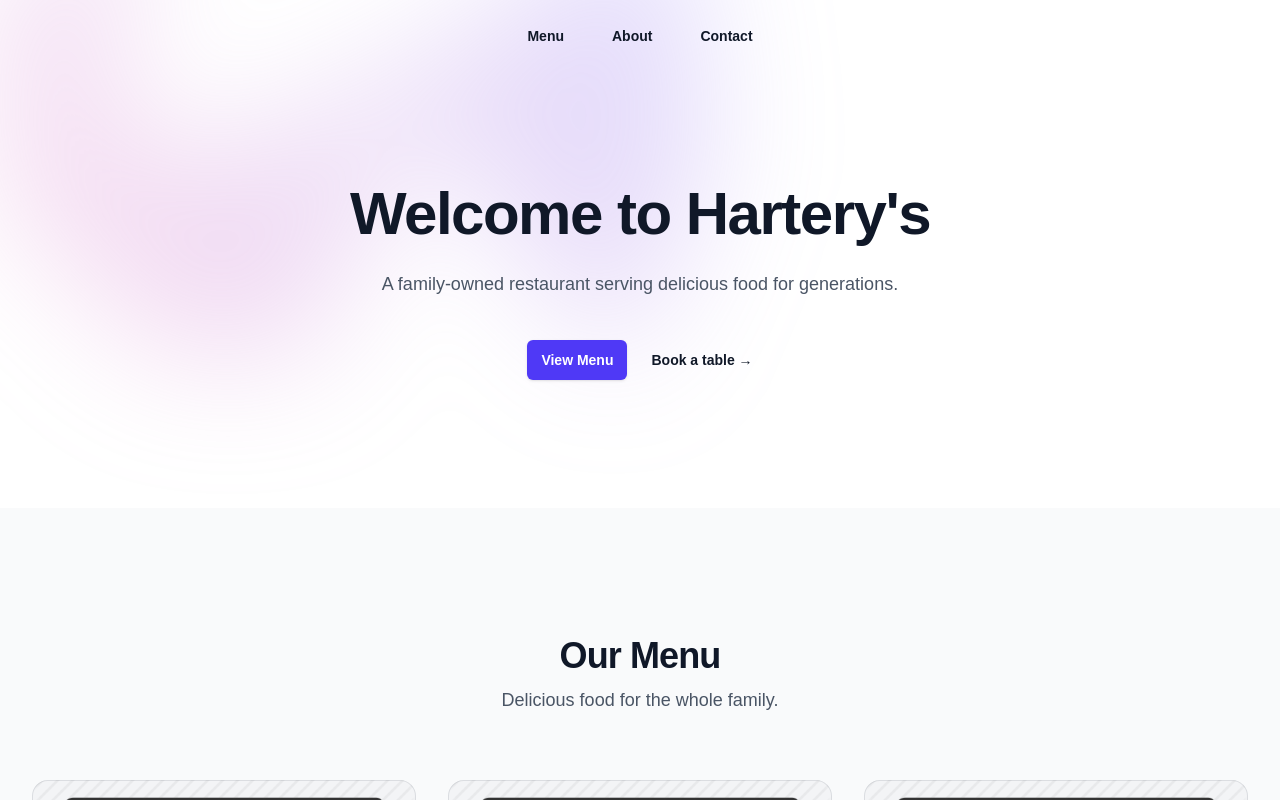
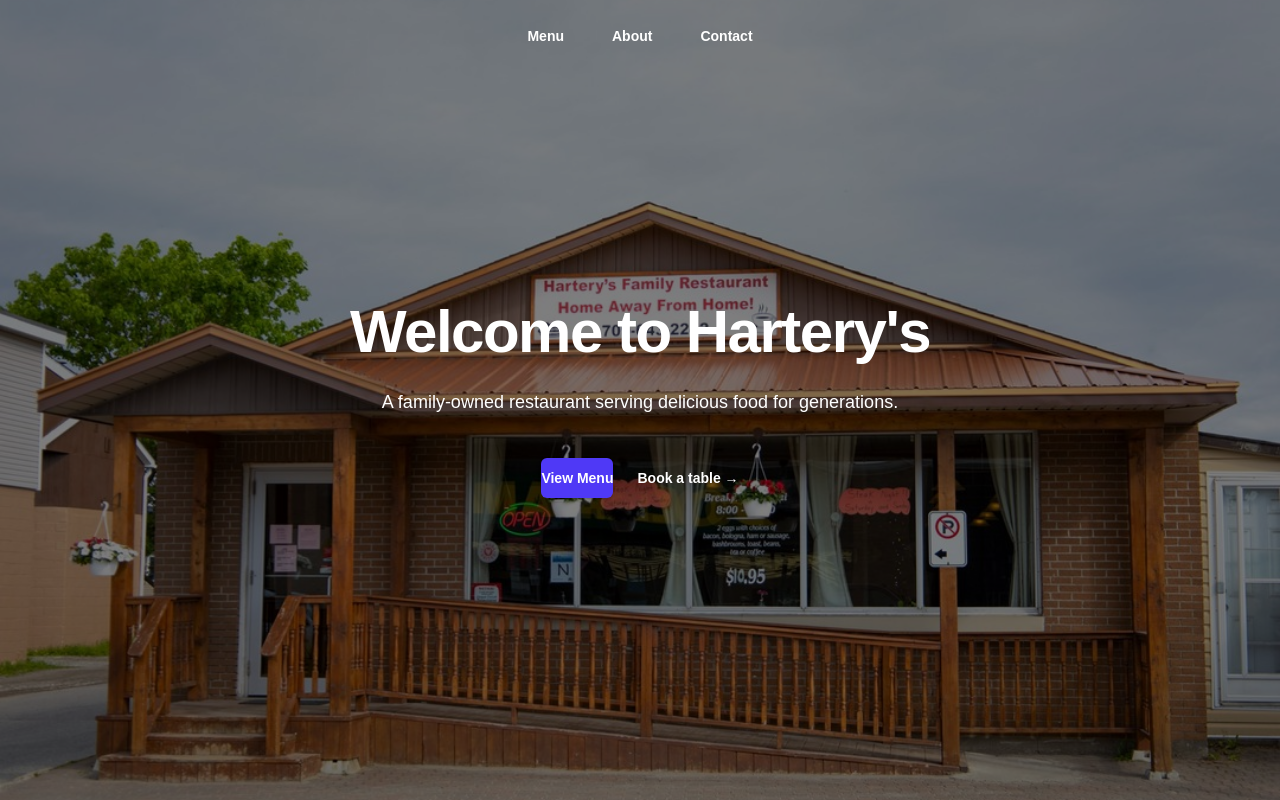
Before and after one commit to JoshuaLomond/harterys, a Next.js app: page / in a window 1280 px wide. Shown: the top 800 px of the page. Built offline with nearby package versions, Linux system fonts and the light colour scheme.

Commit message:
Hero-Background

```diff
--- a/app/page.tsx
+++ b/app/page.tsx
@@ -1,31 +1,47 @@
+"use client";
+
 import Image from "next/image";
+import { useState, useEffect } from "react";
 
 export default function Home() {
+  const [scrolled, setScrolled] = useState(false);
+
+  useEffect(() => {
+    const handleScroll = () => {
+      const isScrolled = window.scrollY > 10;
+      if (isScrolled !== scrolled) {
+        setScrolled(isScrolled);
+      }
+    };
+
+    document.addEventListener("scroll", handleScroll);
+    return () => {
+      document.removeEventListener("scroll", handleScroll);
+    };
+  }, [scrolled]);
+
   return (
     <div className="bg-white">
       {/* Header */}
-      <header className="absolute inset-x-0 top-0 z-50">
+      <header
+        className={`fixed inset-x-0 top-0 z-50 transition-colors duration-300 ${
+          scrolled
+            ? "bg-white shadow-md text-gray-900"
+            : "bg-transparent text-white"
+        }`}
+      >
         <nav
           className="flex items-center justify-start p-6 lg:px-8"
           aria-label="Global"
         >
           <div className="hidden lg:flex lg:gap-x-12 mx-auto">
-            <a
-              href="#menu"
-              className="text-sm font-semibold leading-6 text-gray-900"
-            >
+            <a href="#menu" className="text-sm font-semibold leading-6">
               Menu
             </a>
-            <a
-              href="#about"
-              className="text-sm font-semibold leading-6 text-gray-900"
-            >
+            <a href="#about" className="text-sm font-semibold leading-6">
               About
             </a>
-            <a
-              href="#contact"
-              className="text-sm font-semibold leading-6 text-gray-900"
-            >
+            <a href="#contact" className="text-sm font-semibold leading-6">
               Contact
             </a>
           </div>
@@ -34,44 +50,28 @@
 
       <main className="isolate">
         {/* Hero section */}
-        <div className="relative pt-14">
         <div
-            className="absolute inset-x-0 -top-40 -z-10 transform-gpu overflow-hidden blur-3xl sm:-top-80"
-            aria-hidden="true"
+          className="relative h-screen bg-cover bg-center"
+          style={{ backgroundImage: "url('/hero-background.jpg')" }}
         >
-            <div
-              className="relative left-[calc(50%-11rem)] aspect-[1155/678] w-[36.125rem] -translate-x-1/2 rotate-[30deg] bg-gradient-to-tr from-[#ff80b5] to-[#9089fc] opacity-30 sm:left-[calc(50%-30rem)] sm:w-[72.1875rem]"
-              style={{
-                clipPath:
-                  "polygon(74.1% 44.1%, 100% 61.6%, 97.5% 26.9%, 85.5% 0.1%, 80.7% 2%, 72.5% 32.5%, 60.2% 62.4%, 52.4% 68.1%, 47.5% 58.3%, 45.2% 34.5%, 27.5% 76.7%, 0.1% 64.9%, 17.9% 100%, 27.6% 76.8%, 76.1% 97.7%, 74.1% 44.1%)",
-              }}
-            />
-          </div>
-          <div className="py-24 sm:py-32">
-            <div className="mx-auto max-w-7xl px-6 lg:px-8">
-              <div className="mx-auto max-w-2xl text-center">
-                <h1 className="text-4xl font-bold tracking-tight text-gray-900 sm:text-6xl">
+          <div className="absolute inset-0 bg-black opacity-50"></div>
+          <div className="relative z-10 flex flex-col items-center justify-center h-full text-center text-white">
+            <h1 className="text-4xl font-bold tracking-tight sm:text-6xl">
               Welcome to Hartery's
             </h1>
-                <p className="mt-6 text-lg leading-8 text-gray-600">
-                  A family-owned restaurant serving delicious food for
-                  generations.
+            <p className="mt-6 text-lg leading-8">
+              A family-owned restaurant serving delicious food for generations.
             </p>
             <div className="mt-10 flex items-center justify-center gap-x-6">
               <a
                 href="#menu"
-                    className="rounded-md bg-indigo-600 px-3.5 py-2.5 text-sm font-semibold text-white shadow-sm hover:bg-indigo-500 focus-visible:outline focus-visible:outline-2 focus-visible:outline-offset-2 focus-visible:outline-indigo-600"
+                className="rounded-md bg-indigo-600 px-3-5 py-2.5 text-sm font-semibold text-white shadow-sm hover:bg-indigo-500 focus-visible:outline focus-visible:outline-2 focus-visible:outline-offset-2 focus-visible:outline-indigo-600"
               >
                 View Menu
               </a>
-                  <a
-                    href="#contact"
-                    className="text-sm font-semibold leading-6 text-gray-900"
-                  >
+              <a href="#contact" className="text-sm font-semibold leading-6">
                 Book a table <span aria-hidden="true">→</span>
               </a>
-                </div>
-              </div>
             </div>
           </div>
         </div>
@@ -88,12 +88,12 @@
               </p>
             </div>
             <div className="mx-auto mt-16 grid max-w-2xl grid-cols-1 gap-x-8 gap-y-20 lg:mx-0 lg:max-w-none lg:grid-cols-3">
-              <article className="flex flex-col items-start justify-between">
+              <article className="flex flex-col items-start justify-between group">
                 <div className="relative w-full">
                   <img
                     src="/placeholder.png"
                     alt=""
-                    className="aspect-[16/9] w-full rounded-2xl bg-gray-100 object-cover sm:aspect-[2/1] lg:aspect-[3/2]"
+                    className="aspect-[16/9] w-full rounded-2xl bg-gray-100 object-cover sm:aspect-[2/1] lg:aspect-[3/2] transition-transform duration-300 ease-in-out group-hover:scale-105"
                   />
                   <div className="absolute inset-0 rounded-2xl ring-1 ring-inset ring-gray-900/10" />
                 </div>
@@ -111,12 +111,12 @@
                   </div>
                 </div>
               </article>
-              <article className="flex flex-col items-start justify-between">
+              <article className="flex flex-col items-start justify-between group">
                 <div className="relative w-full">
                   <img
                     src="/placeholder.png"
                     alt=""
-                    className="aspect-[16/9] w-full rounded-2xl bg-gray-100 object-cover sm:aspect-[2/1] lg:aspect-[3/2]"
+                    className="aspect-[16/9] w-full rounded-2xl bg-gray-100 object-cover sm:aspect-[2/1] lg:aspect-[3/2] transition-transform duration-300 ease-in-out group-hover:scale-105"
                   />
                   <div className="absolute inset-0 rounded-2xl ring-1 ring-inset ring-gray-900/10" />
                 </div>
@@ -134,12 +134,12 @@
                   </div>
                 </div>
               </article>
-              <article className="flex flex-col items-start justify-between">
+              <article className="flex flex-col items-start justify-between group">
                 <div className="relative w-full">
                   <img
                     src="/placeholder.png"
                     alt=""
-                    className="aspect-[16/9] w-full rounded-2xl bg-gray-100 object-cover sm:aspect-[2/1] lg:aspect-[3/2]"
+                    className="aspect-[16/9] w-full rounded-2xl bg-gray-100 object-cover sm:aspect-[2/1] lg:aspect-[3/2] transition-transform duration-300 ease-in-out group-hover:scale-105"
                   />
                   <div className="absolute inset-0 rounded-2xl ring-1 ring-inset ring-gray-900/10" />
                 </div>
@@ -189,7 +189,7 @@
                 We would love to hear from you.
               </p>
               <div className="mt-10">
-                <p className="text-lg leading-8 text-gray-600">
+                <p className="text-lg leading-8 text-gray-60.0">
                   109 Main Street, Stephenville, NL A2N1J4
                 </p>
                 <p className="text-lg leading-8 text-gray-600">
```
Also changed, not shown: public/hero-background.jpg (added). Lines whose indentation alone changed are shown as unchanged.
